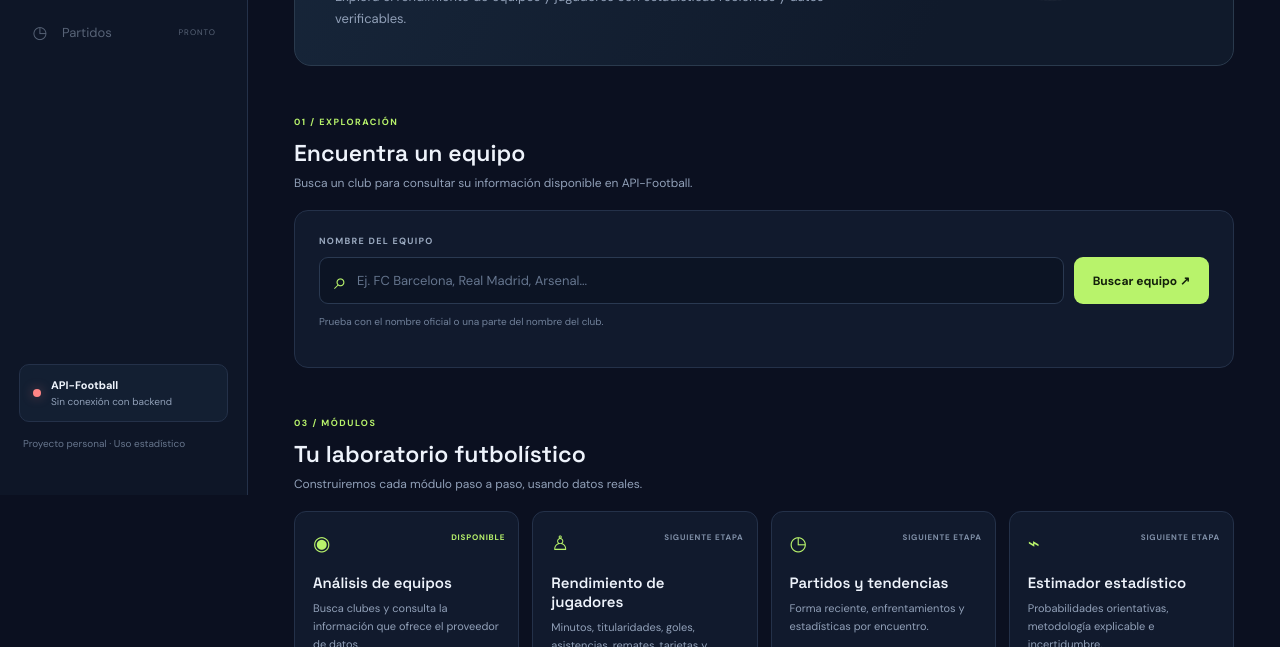
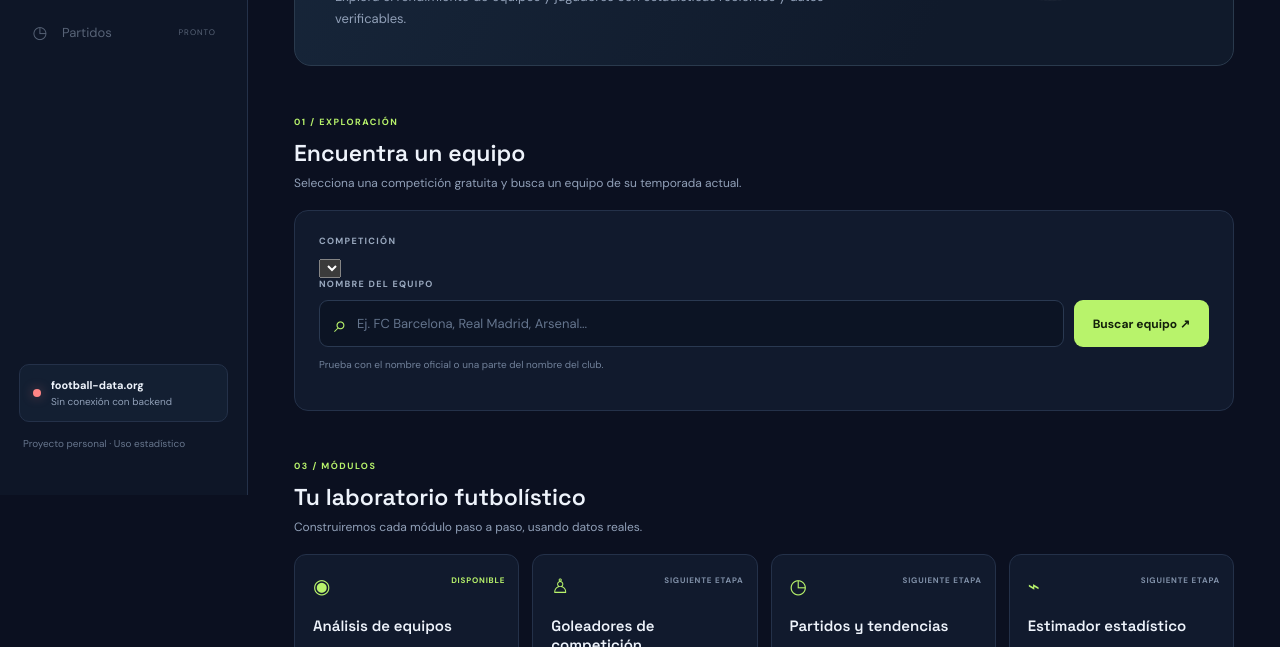
Before and after one commit to RainerAnacletoRafaile/football-analytics, a plain HTML site: page frontend/index.html in a window 1280 px wide. Shown: the part 305-952 px from the top of the page. Drawn offline with Linux system fonts and the light colour scheme; files that its build step writes are made by us from their sources; no server answers; files whose address does not match are found by name.

Commit message:
feat: switch dashboard to football-data.org competitions

```diff
--- a/frontend/index.html
+++ b/frontend/index.html
@@ -20,7 +20,7 @@
       <a class="nav-link disabled" href="#players"><span>♙</span> Jugadores <small>PRONTO</small></a>
       <a class="nav-link disabled" href="#matches"><span>◷</span> Partidos <small>PRONTO</small></a>
       <div class="sidebar-bottom">
-        <div class="api-status"><span class="status-dot"></span><div><b>API-Football</b><small id="api-status-text">Comprobando conexión...</small></div></div>
+        <div class="api-status"><span class="status-dot"></span><div><b>football-data.org</b><small id="api-status-text">Comprobando conexión...</small></div></div>
         <div class="sidebar-note">Proyecto personal · Uso estadístico</div>
       </div>
     </aside>
@@ -41,12 +41,12 @@
       </section>
 
       <section class="section-heading" id="teams">
-        <div><span class="section-kicker">01 / EXPLORACIÓN</span><h2>Encuentra un equipo</h2><p>Busca un club para consultar su información disponible en API-Football.</p></div>
+        <div><span class="section-kicker">01 / EXPLORACIÓN</span><h2>Encuentra un equipo</h2><p>Selecciona una competición gratuita y busca un equipo de su temporada actual.</p></div>
       </section>
 
       <section class="search-panel">
         <form id="team-search-form">
-          <label for="team-name">NOMBRE DEL EQUIPO</label>
+          <label for="competition-code">COMPETICIÓN</label><select id="competition-code" class="competition-picker"></select><label for="team-name">NOMBRE DEL EQUIPO</label>
           <div class="search-row">
             <div class="search-input-wrap"><span>⌕</span><input id="team-name" name="name" minlength="3" placeholder="Ej. FC Barcelona, Real Madrid, Arsenal..." autocomplete="off" required></div>
             <button type="submit" id="search-button">Buscar equipo <span>↗</span></button>
@@ -71,7 +71,7 @@
         <div id="analysis-feedback" class="feedback" role="status"></div>
         <div id="analysis-content"></div>
         <section class="fixture-report" id="fixture-report" hidden>
-          <div class="analysis-section-head"><div><span class="section-kicker">07 / DESGLOSE DE PARTIDO</span><h3 id="fixture-report-title">Estadísticas del encuentro</h3><p>Estadísticas detalladas, incidencias y jugadores cuando la competición las ofrece.</p></div><button type="button" class="secondary-button" id="close-fixture">Cerrar detalle</button></div>
+          <div class="analysis-section-head"><div><span class="section-kicker">07 / DESGLOSE DE PARTIDO</span><h3 id="fixture-report-title">Estadísticas del encuentro</h3><p>El proveedor gratuito ofrece resultados y calendario; no incluye estadísticas detalladas de remates o tarjetas.</p></div><button type="button" class="secondary-button" id="close-fixture">Cerrar detalle</button></div>
           <div id="fixture-report-content"></div>
         </section>
         <section class="player-report" id="player-report" hidden>
@@ -87,8 +87,8 @@
       </section>
 
       <section class="module-grid">
-        <article class="module-card available"><div class="module-icon">◉</div><div class="module-tag">DISPONIBLE</div><h3>Análisis de equipos</h3><p>Busca clubes y consulta la información que ofrece el proveedor de datos.</p><a href="#teams">Explorar equipos <span>→</span></a></article>
-        <article class="module-card"><div class="module-icon">♙</div><div class="module-tag muted-tag">SIGUIENTE ETAPA</div><h3>Rendimiento de jugadores</h3><p>Minutos, titularidades, goles, asistencias, remates, tarjetas y rating.</p><span class="coming">En construcción</span></article>
+        <article class="module-card available"><div class="module-icon">◉</div><div class="module-tag">DISPONIBLE</div><h3>Análisis de equipos</h3><p>Busca clubes en competiciones incluidas en el plan gratuito.</p><a href="#teams">Explorar equipos <span>→</span></a></article>
+        <article class="module-card"><div class="module-icon">♙</div><div class="module-tag muted-tag">SIGUIENTE ETAPA</div><h3>Goleadores de competición</h3><p>Consulta los máximos goleadores de la competición cuando estén disponibles.</p><span class="coming">En construcción</span></article>
         <article class="module-card"><div class="module-icon">◷</div><div class="module-tag muted-tag">SIGUIENTE ETAPA</div><h3>Partidos y tendencias</h3><p>Forma reciente, enfrentamientos y estadísticas por encuentro.</p><span class="coming">En construcción</span></article>
         <article class="module-card"><div class="module-icon">⌁</div><div class="module-tag muted-tag">SIGUIENTE ETAPA</div><h3>Estimador estadístico</h3><p>Probabilidades orientativas, metodología explicable e incertidumbre.</p><span class="coming">En construcción</span></article>
       </section>
```
